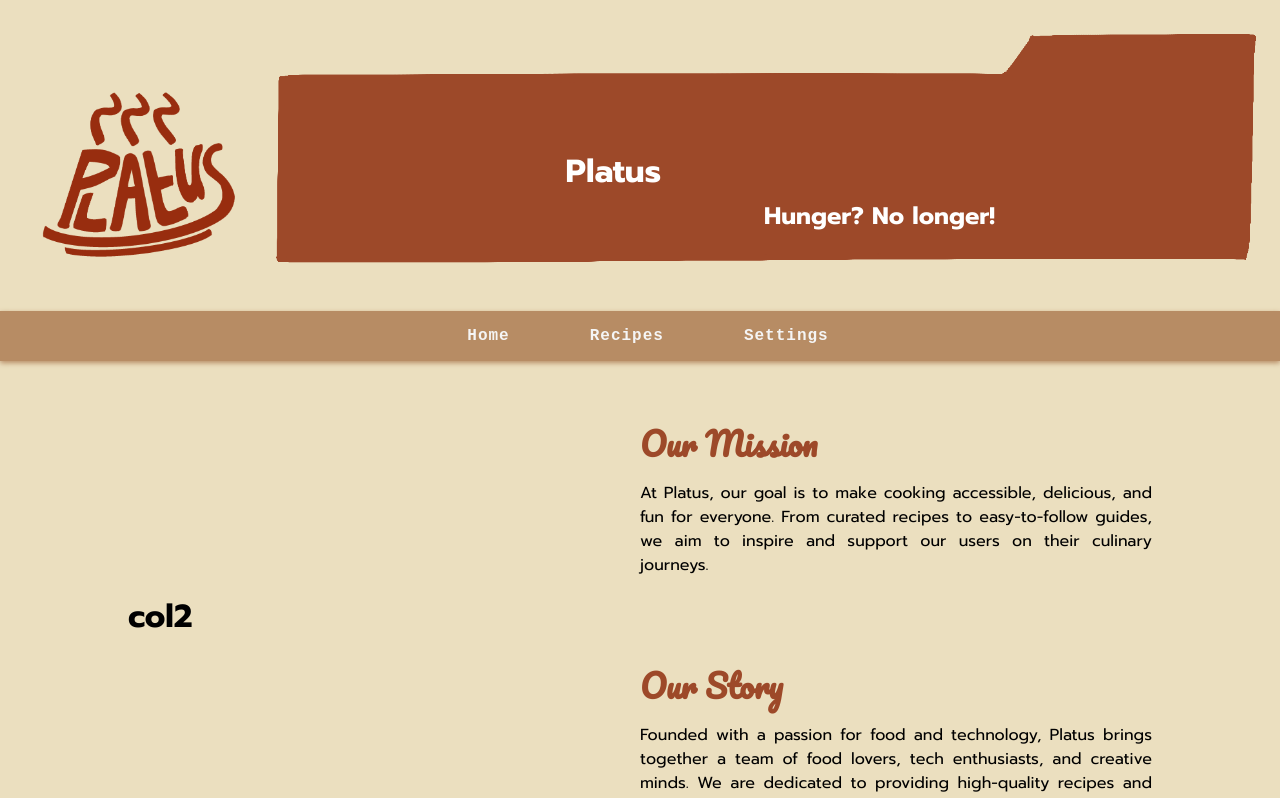
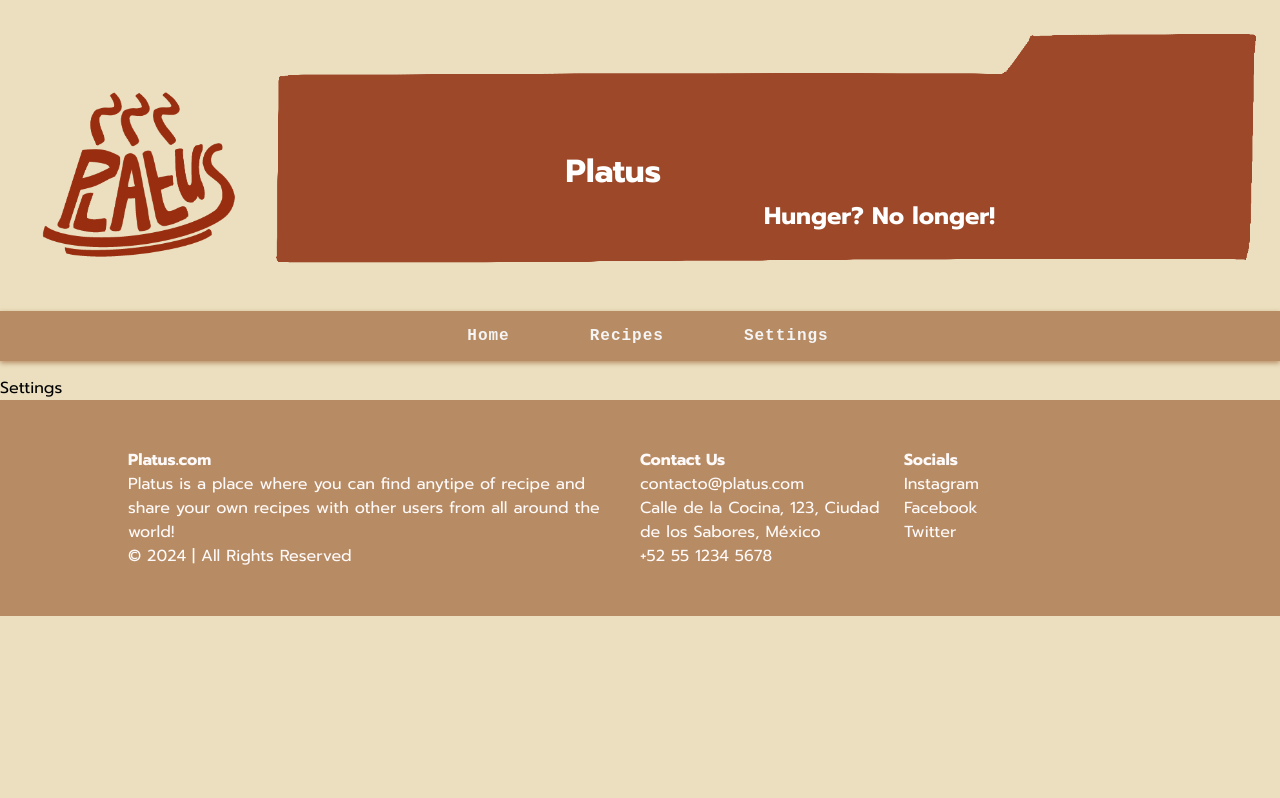
Before and after one commit to Fernandamenass/FinalWeb, a React (Create React App) app in the folder platus/: page /Settings in a window 1280 px wide. Shown: the top 798 px of the page. Built offline with nearby package versions, Linux system fonts and the light colour scheme; no server answers.

Commit message:
Segundo
Ya funciona el salto de pagina, falta el diseño de las paginas alternas y el login

```diff
--- a/platus/package.json
+++ b/platus/package.json
@@ -8,6 +8,7 @@
     "@testing-library/user-event": "^13.5.0",
     "react": "^18.3.1",
     "react-dom": "^18.3.1",
+    "react-router-dom": "^7.0.1",
     "react-scripts": "5.0.1",
     "web-vitals": "^2.1.4"
   },
--- a/platus/src/App.js
+++ /dev/null
@@ -1,28 +0,0 @@
-import NavBar from "./components/NavBar";
-import Footer from "./components/Footer";
-import About from "./components/About";
-import FavRecipe from "./components/FavRecipe";
-import ChefSection from "./components/ChefSection";
-import React from "react";
-import Logo from "./components/Logo";
-
-function App() {
-  return (
-    <div className="App">
-      <Logo />
-      <NavBar />
-      <div className="container main">
-        <About />
-      </div>
-      <div className="container1">
-        <FavRecipe />
-      </div>
-      <div className="container main">
-        <ChefSection />
-      </div>
-      <Footer />
-    </div>
-  );
-}
-
-export default App;
--- /dev/null
+++ b/platus/src/App.jsx
@@ -0,0 +1,29 @@
+import { BrowserRouter as Router, Routes, Route } from "react-router-dom";
+
+import NavBar from "./components/NavBar";
+import Footer from "./components/Footer";
+import Logo from "./components/Logo";
+import Home from "./pages/Home";
+import Recipes from "./pages/Recipes";
+import Settings from "./pages/Settings";
+
+import React from "react";
+
+function App() {
+  return (
+    <Router>
+      <Logo />
+      <NavBar />
+      <div className="espacio">
+        <Routes>
+          <Route path="/" element={<Home />} />
+          <Route path="/Recipes" element={<Recipes />} />
+          <Route path="/Settings" element={<Settings />} />
+        </Routes>
+      </div>
+      <Footer />
+    </Router>
+  );
+}
+
+export default App;
--- a/platus/src/components/NavBar.js
+++ b/platus/src/components/NavBar.js
@@ -1,10 +1,13 @@
+import { Link } from "react-router-dom";
+import React from "react";
+
 export default function NavBar() {
   return (
-    <div class="navbar container">
+    <div className="navbar container">
       <div className="nav-links">
-        <a href="#!">Home</a>
-        <a href="#!">Recipes</a>
-        <a href="#!">Settings</a>
+        <Link to="/">Home</Link>
+        <Link to="/recipes">Recipes</Link>
+        <Link to="/settings">Settings</Link>
       </div>
     </div>
   );
--- /dev/null
+++ b/platus/src/pages/Home.jsx
@@ -0,0 +1,21 @@
+import About from "../components/About";
+import FavRecipe from "../components/FavRecipe";
+import ChefSection from "../components/ChefSection";
+
+import "../styles/index.css";
+
+export default function Home() {
+  return (
+    <div>
+      <div className="container main">
+        <About />
+      </div>
+      <div className="container1">
+        <FavRecipe />
+      </div>
+      <div className="container main">
+        <ChefSection />
+      </div>
+    </div>
+  );
+}
--- /dev/null
+++ b/platus/src/pages/Recipes.jsx
@@ -0,0 +1,3 @@
+export default function Recipes() {
+  return <div>Recipes</div>;
+}
--- /dev/null
+++ b/platus/src/pages/Settings.jsx
@@ -0,0 +1,3 @@
+export default function Settings() {
+  return <div> Settings </div>;
+}
--- a/platus/src/styles/index.css
+++ b/platus/src/styles/index.css
@@ -107,7 +107,7 @@
 }
 
 .recipe-image img {
-  width: 40vw;
+  width: 30vw;
   width: 100%;
   border-radius: 8px;
   object-fit: cover;
@@ -278,3 +278,7 @@
   z-index: 10;
   text-decoration: none;
 }
+
+.espacio {
+  width: 100%;
+}
```
Also changed, not shown: 1 other file (tests, documents, lock files or other folders).
